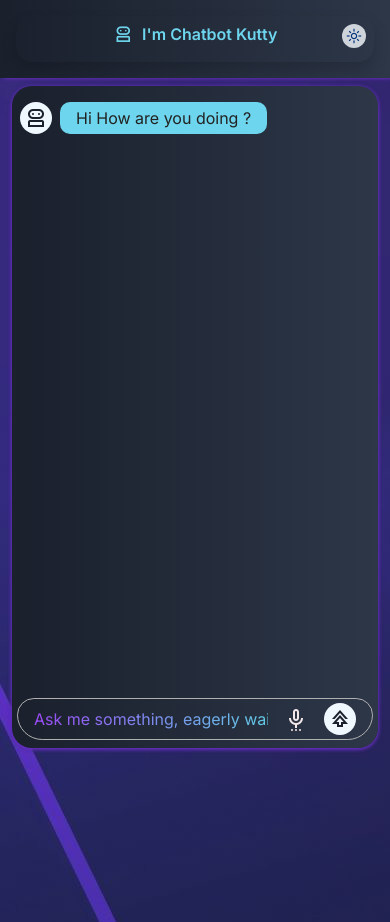
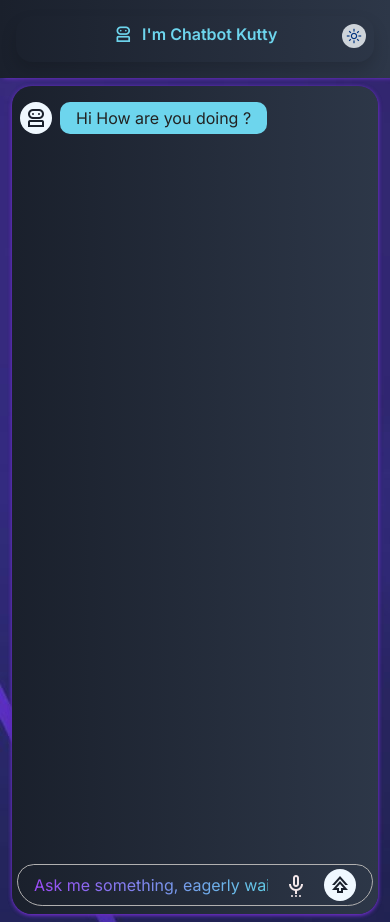
Before and after one commit to evo-vijay/mini-chat-viji, a React (Vite) app: page / in a window 390 px wide. Built offline with nearby package versions, Linux system fonts and the light colour scheme; a small style sheet from the web is missing.

Commit message:
UI update

```diff
--- a/src/style.css
+++ b/src/style.css
@@ -250,8 +250,8 @@ body {
         max-width: 90%;
     }
 
-    .chat-window {
-        height: 80%;
+    .vh-100 {
+        height: 90vh !important;
     }
 
 }
```
